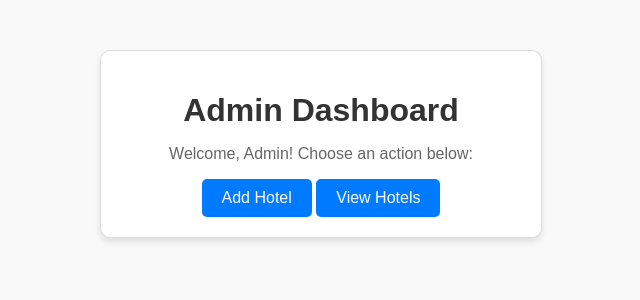
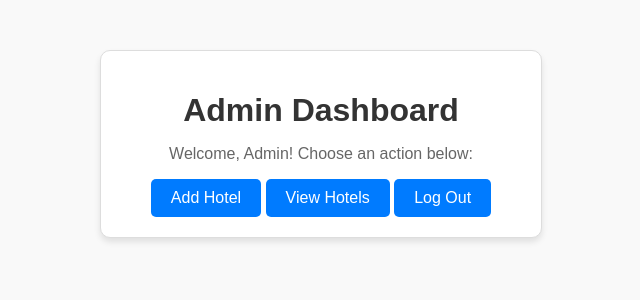
Before and after one commit to Veeramalla26/CA-TWO-RESIST, a Flask app: template templates/admin_dashboard.html in a window 1280 px wide. Shown: the top 300 px of the page, without its empty margins (319-959 px from the left). Run offline with Flask 3, Linux system fonts and the light colour scheme; the template is opened without the code that fills it, so the values that code supplies are empty.

Commit message:
added logout for admin

```diff
--- a/templates/admin_dashboard.html
+++ b/templates/admin_dashboard.html
@@ -11,14 +11,13 @@
         <h1>Admin Dashboard</h1>
         <p>Welcome, Admin! Choose an action below:</p>
 
-        <!-- Navigation buttons to different functionalities -->
+
         <button onclick="window.location.href='/add_hotel'" class="button">Add Hotel</button>
         <button id="view-hotels-btn" class="button">View Hotels</button>
-
-        <!-- Container for displaying the list of hotels -->
-        <div id="hotels-container" class="hotels-list"></div>
+        <button id="logout-btn" class="button">Log Out</button>
     </div>
 
     <script src="static/scripts/admin.js"></script>
+    <script src="static/scripts/logout.js"></script>
 </body>
 </html>
```
